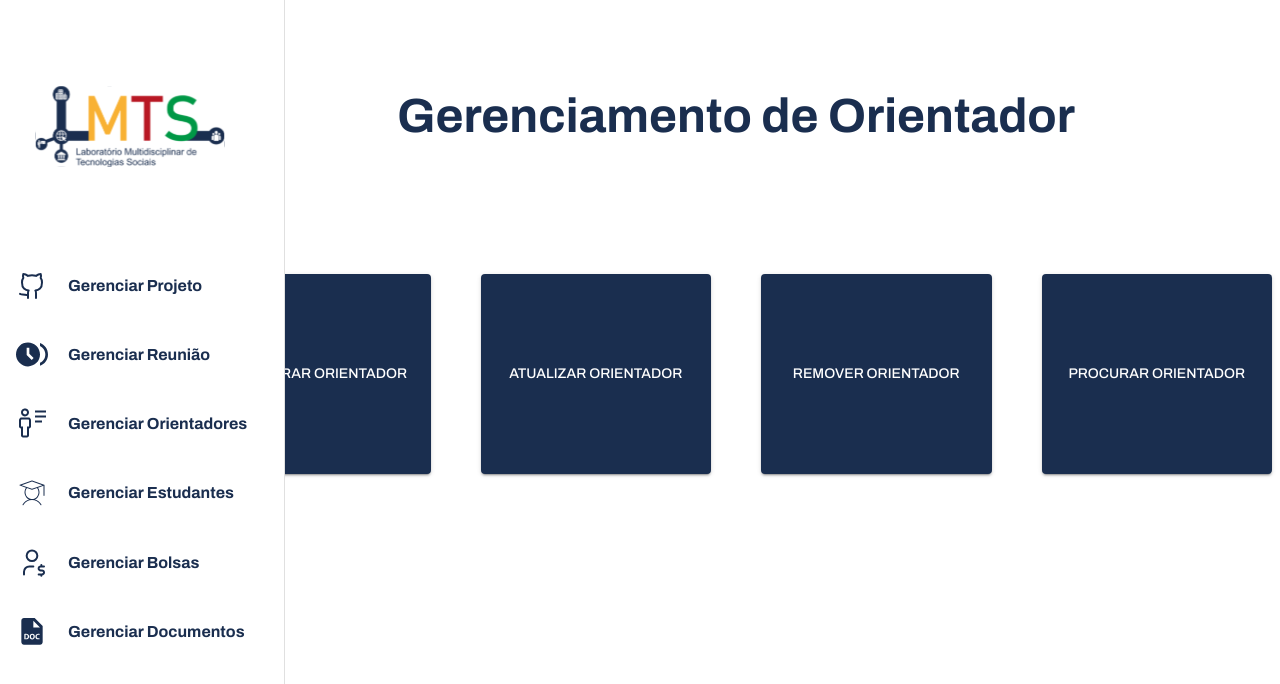
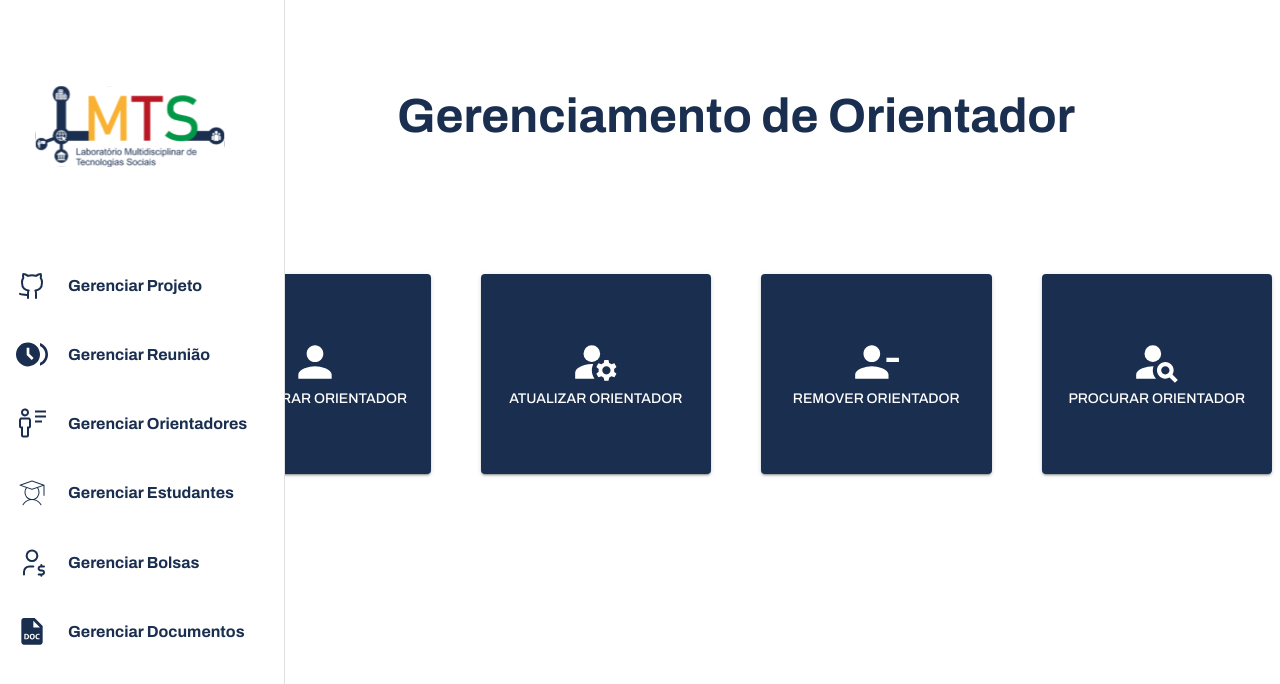
Before and after one commit to iShouldz/GELMTS, a React (Vite) app: page /orientadores in a window 1280 px wide. Shown: the top 684 px of the page. Built offline with nearby package versions, Linux system fonts and the light colour scheme.

Commit message:
FEAT: Melhorando UI do gerenciar orientador

```diff
--- a/src/pages/Orientador/Orientador.jsx
+++ b/src/pages/Orientador/Orientador.jsx
@@ -1,6 +1,10 @@
 import { Box, Typography } from "@mui/material";
 import ButtonGerenciamento from "../../components/UI/ButtonGerenciamento/ButtonGerenciamento";
 import styles from "./orientador.module.css";
+import PersonIcon from "@mui/icons-material/Person";
+import PersonRemoveIcon from "@mui/icons-material/PersonRemove";
+import PersonSearchIcon from '@mui/icons-material/PersonSearch';
+import ManageAccountsIcon from '@mui/icons-material/ManageAccounts';
 
 const Orientador = () => {
   return (
@@ -23,15 +27,21 @@ const Orientador = () => {
           width: "100%",
         }}
       >
-        <ButtonGerenciamento path="cadastrar-orientador">
+        <ButtonGerenciamento path="cadastrar-orientador" icon={<PersonIcon sx={{ fontSize: 50 }} />}>
           Cadastrar Orientador
         </ButtonGerenciamento>
 
-        <ButtonGerenciamento>Atualizar Orientador</ButtonGerenciamento>
+        <ButtonGerenciamento path="atualizar-orientador" icon={<ManageAccountsIcon sx={{ fontSize: 50 }} />}>
+            Atualizar Orientador
+        </ButtonGerenciamento>
 
-        <ButtonGerenciamento>Remover Orientador</ButtonGerenciamento>
+        <ButtonGerenciamento path="remover-orientador" icon={<PersonRemoveIcon sx={{ fontSize: 50 }} />}>
+          Remover Orientador
+        </ButtonGerenciamento>
 
-        <ButtonGerenciamento>Procurar Orientador</ButtonGerenciamento>
+        <ButtonGerenciamento path="pesquisar-orientador" icon={<PersonSearchIcon sx={{ fontSize: 50 }} />}>
+          Procurar Orientador
+        </ButtonGerenciamento>
       </Box>
     </section>
   );
```
